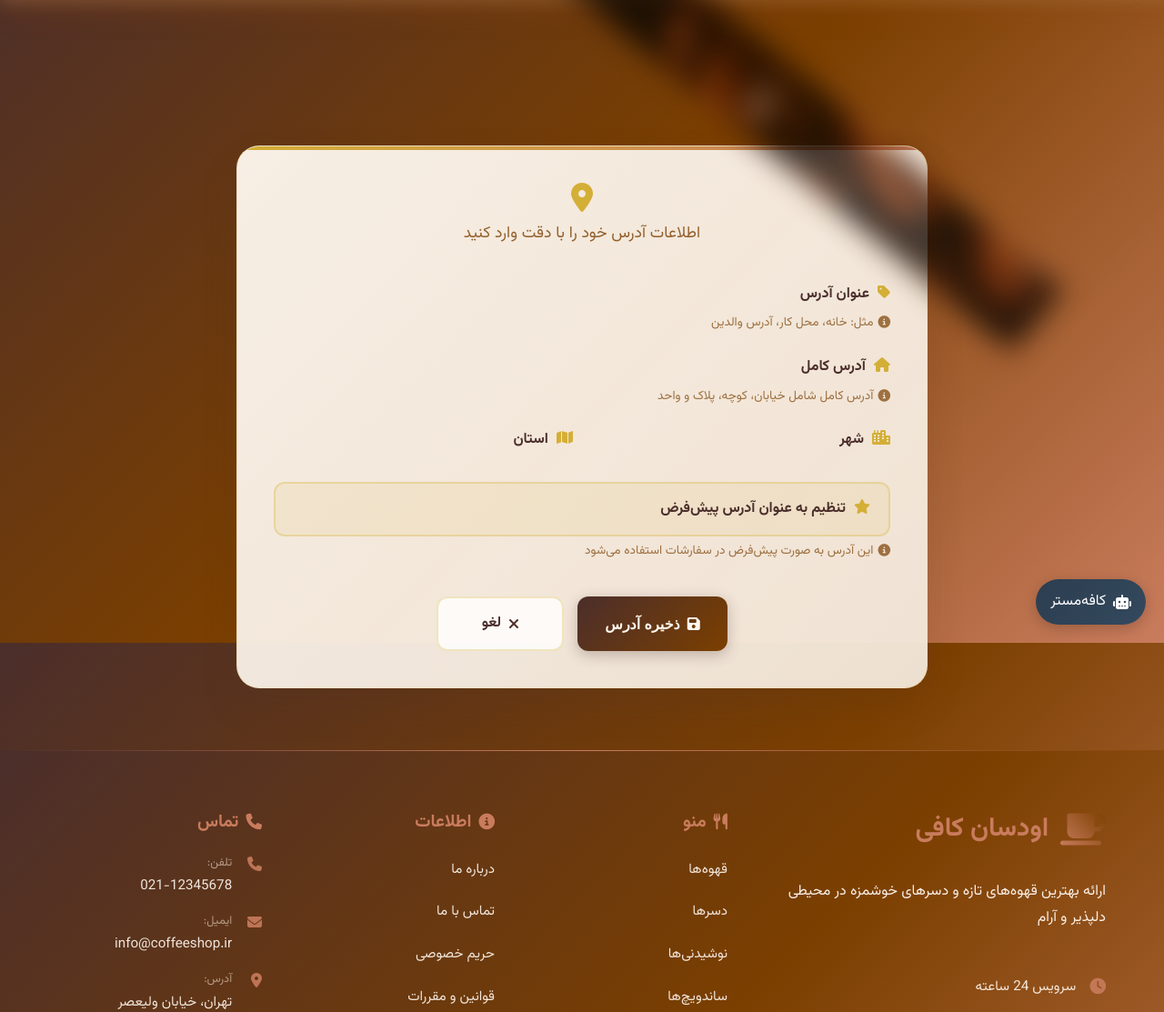
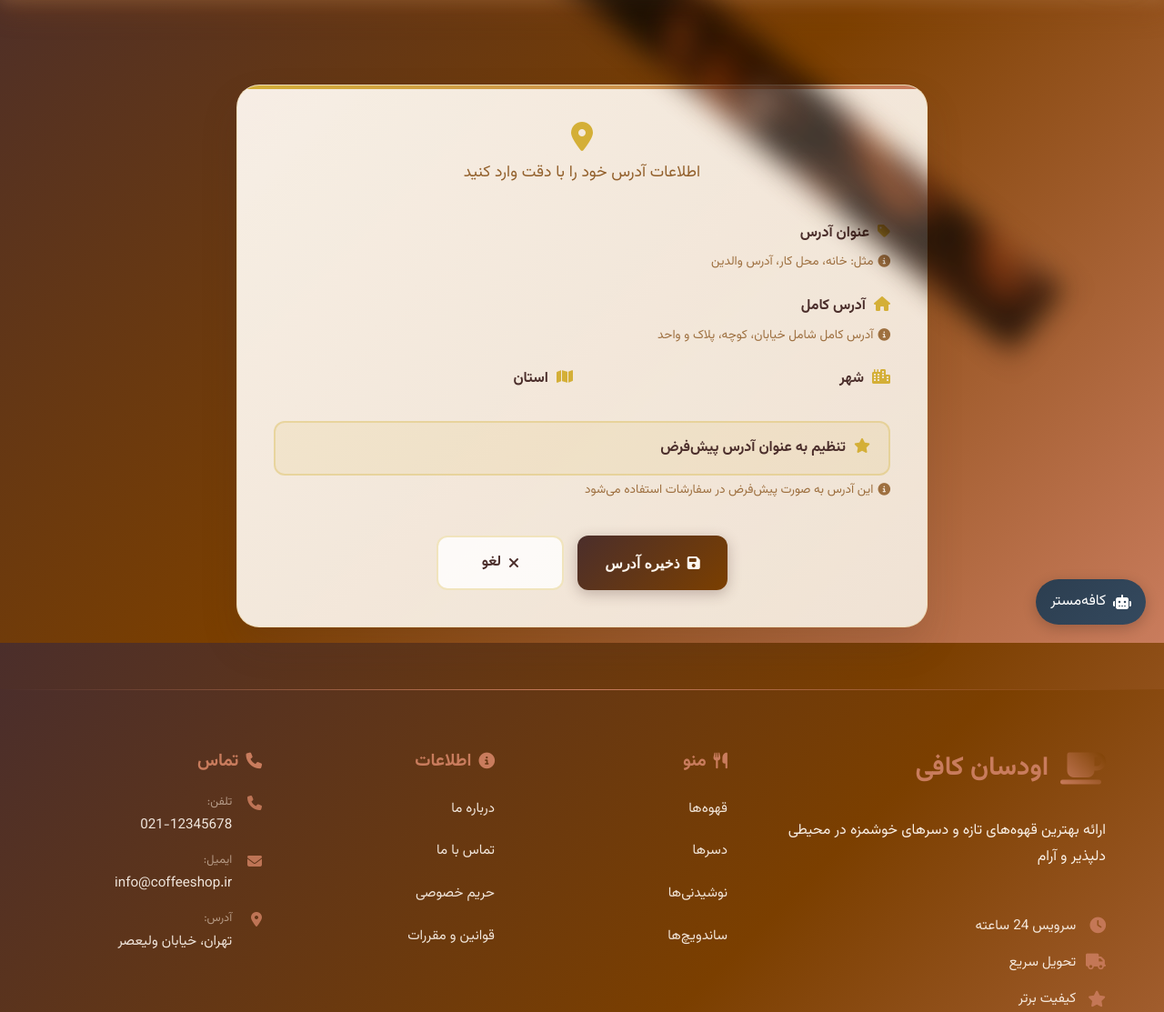
Before and after one commit to Alibagheri8813/OodsanCoffeeShop, a Django app: template shop/templates/shop/address_form.html in a window 1280 px wide. Shown: the part 93-1206 px from the top of the page at 91% size. Run offline with Django 5.2, Linux system fonts and the light colour scheme; the template is opened without the code that fills it, so the values that code supplies are empty.

Commit message:
Fix navbar offset and padding across multiple templates (#87)
Co-authored-by: Cursor Agent <cursoragent@cursor.com>

```diff
--- a/shop/static/shop/navbar-blur.css
+++ b/shop/static/shop/navbar-blur.css
@@ -329,8 +329,14 @@ body:not(.home-page) .navbar .cart-count {
 
 /* Remove extra gap under navbar on non-home pages */
 body:not(.home-page) .main-content {
+  padding-top: var(--navbar-offset, 100px) !important;
+  margin-top: 0 !important;
+}
+
+/* Ensure the first content block starts flush with the navbar */
+body:not(.home-page) .main-content > *:first-child {
+  margin-top: 0 !important;
   padding-top: 0 !important;
-  margin-top: 0 !important;
 }
 
 /* Ensure content starts right under fixed navbar */
--- a/shop/templates/shop/address_form.html
+++ b/shop/templates/shop/address_form.html
@@ -26,7 +26,7 @@ body {
 
 .form-container {
     max-width: 800px;
-    margin: 140px auto 40px auto; /* Extra top margin for navbar */
+    margin: 0 auto 40px auto;
     padding: 20px;
 }
 
--- a/shop/templates/shop/base.html
+++ b/shop/templates/shop/base.html
@@ -50,7 +50,7 @@
           <!-- Stylesheets -->
     <link rel="stylesheet" href="{% static 'shop/style.css' %}?v=4.1">
     <link rel="stylesheet" href="{% static 'shop/style-enhancements.css' %}?v=2.0">
-            <link rel="stylesheet" href="{% static 'shop/navbar-blur.css' %}?v=1.0">
+            <link rel="stylesheet" href="{% static 'shop/navbar-blur.css' %}?v=1.1">
         <link rel="stylesheet" href="{% static 'shop/dropdown-fix.css' %}?v=1.0">
         {% block extra_css %}{% endblock %}
 
@@ -436,6 +436,23 @@
                 img.setAttribute('decoding','async');
             });
         });
+
+        // Dynamic navbar offset for non-home pages
+        (function() {
+            function applyNavbarOffset() {
+                var navbar = document.querySelector('.navbar');
+                var isHome = document.body.classList.contains('home-page');
+                if (!isHome && navbar) {
+                    var height = navbar.offsetHeight || 80;
+                    document.documentElement.style.setProperty('--navbar-offset', height + 'px');
+                } else {
+                    document.documentElement.style.removeProperty('--navbar-offset');
+                }
+            }
+            document.addEventListener('DOMContentLoaded', applyNavbarOffset);
+            window.addEventListener('load', applyNavbarOffset);
+            window.addEventListener('resize', applyNavbarOffset);
+        })();
     </script>
 
     {% if user.is_authenticated %}
--- a/shop/templates/shop/cart.html
+++ b/shop/templates/shop/cart.html
@@ -8,7 +8,7 @@
     body {
         background: #FFFFFF;
         color: #4B2E2B;
-        padding-top: 0; /* Removed excessive padding - navbar is fixed positioned */
+        padding-top: 0;
     }
 
 
@@ -42,7 +42,7 @@
     .cart-container {
         background: #FFFFFF;
         min-height: calc(100vh - 100px); /* Account for navbar */
-        padding: 140px 0 40px 0; /* Extra top padding for navbar, replacing margin-top */
+        padding: 0 0 40px 0; /* Fit under navbar */
     }
 
     .cart-card {
--- a/shop/templates/shop/change_password.html
+++ b/shop/templates/shop/change_password.html
@@ -98,7 +98,7 @@
     position: relative;
     overflow: hidden;
     padding: 2rem;
-    padding-top: 0; /* Removed excessive padding - navbar is fixed positioned */
+    padding-top: 0;
 }
 
 .change-password-card {
--- a/shop/templates/shop/checkout.html
+++ b/shop/templates/shop/checkout.html
@@ -9,7 +9,7 @@
         background: linear-gradient(135deg, #4B2E2B 0%, #7B3F00 50%, #C97C5D 100%);
         background-attachment: fixed;
         min-height: calc(100vh - 100px); /* Account for navbar */
-        padding: 140px 0 40px 0; /* Extra top padding for navbar */
+        padding: 0 0 40px 0; /* Fit under navbar */
     }
 
     .checkout-card {
--- a/shop/templates/shop/dashboard.html
+++ b/shop/templates/shop/dashboard.html
@@ -6,7 +6,7 @@
 {% block extrastyle %}
 <style>
     .dashboard-container {
-        padding: 120px 20px 20px 20px; /* Extra top padding for navbar */
+        padding: 0 20px 20px 20px;
         background: #f8f9fa;
         min-height: calc(100vh - 100px); /* Account for navbar */
     }
--- a/shop/templates/shop/edit_profile.html
+++ b/shop/templates/shop/edit_profile.html
@@ -26,7 +26,7 @@ body {
 
 .form-container {
     max-width: 900px;
-    margin: 140px auto 40px auto; /* Extra top margin for navbar */
+    margin: 0 auto 40px auto;
     padding: 20px;
 }
 
--- a/shop/templates/shop/login.html
+++ b/shop/templates/shop/login.html
@@ -89,7 +89,7 @@
 <style>
 .login-container {
     min-height: calc(100vh - 100px); /* Account for navbar */
-    padding-top: 20px; /* Additional spacing from navbar */
+    padding-top: 0;
     display: flex;
     align-items: center;
     justify-content: center;
--- a/shop/templates/shop/order_detail.html
+++ b/shop/templates/shop/order_detail.html
@@ -8,7 +8,7 @@
     .order-detail-container {
         background: #FFFFFF;
         min-height: calc(100vh - 100px); /* Account for navbar */
-        padding: 140px 0 40px 0; /* Extra top padding for navbar */
+        padding: 0 0 40px 0; /* Fit under navbar */
     }
 
     .order-detail-card {
--- a/shop/templates/shop/product_list.html
+++ b/shop/templates/shop/product_list.html
@@ -8,7 +8,7 @@
     body {
         background: #FFFFFF;
         color: #4B2E2B;
-        padding-top: 0; /* Removed excessive padding - navbar is fixed positioned */
+        padding-top: 0;
     }
 
 
--- a/shop/templates/shop/recommendations.html
+++ b/shop/templates/shop/recommendations.html
@@ -9,7 +9,7 @@
 .recommendations-page {
     background: linear-gradient(135deg, #FFF8F0 0%, #F3E9DC 100%);
     min-height: calc(100vh - 100px); /* Account for navbar */
-    padding: 120px 0 2rem 0; /* Extra top padding for navbar */
+    padding: 0 0 2rem 0;
 }
 
 .page-header {
--- a/shop/templates/shop/register.html
+++ b/shop/templates/shop/register.html
@@ -8,7 +8,7 @@
     .register-container {
         background: #FFFFFF;
         min-height: calc(100vh - 100px); /* Account for navbar */
-        padding: 60px 0 40px 0; /* Extra top padding for navbar */
+        padding: 0 0 40px 0;
         display: flex;
         align-items: center;
         justify-content: center;
--- a/shop/templates/shop/signup.html
+++ b/shop/templates/shop/signup.html
@@ -96,7 +96,7 @@
 <style>
 .signup-container {
     min-height: calc(100vh - 100px); /* Account for navbar */
-    padding-top: 20px; /* Additional spacing from navbar */
+    padding-top: 0;
     display: flex;
     align-items: center;
     justify-content: center;
--- a/shop/templates/shop/user_profile.html
+++ b/shop/templates/shop/user_profile.html
@@ -26,12 +26,14 @@ body {
     min-height: 100vh;
     font-family: 'Vazirmatn', 'Segoe UI', Tahoma, Geneva, Verdana, sans-serif;
     color: var(--primary-coffee);
+    margin: 0;
+    padding: 0;
 }
 
 .profile-container {
     max-width: 1400px;
     margin: 0 auto;
-    padding: 120px 20px 20px 20px; /* Extra top padding for navbar */
+    padding: 0 20px 20px 20px;
     min-height: calc(100vh - 100px); /* Account for navbar */
 }
 
--- a/shop/templates/shop/voice_ai_assistant.html
+++ b/shop/templates/shop/voice_ai_assistant.html
@@ -29,7 +29,7 @@
         display: flex;
         align-items: center;
         justify-content: center;
-        padding: 120px 20px 20px 20px; /* Extra top padding for navbar */
+        padding: 0 20px 20px 20px;
         position: relative;
     }
 
```
